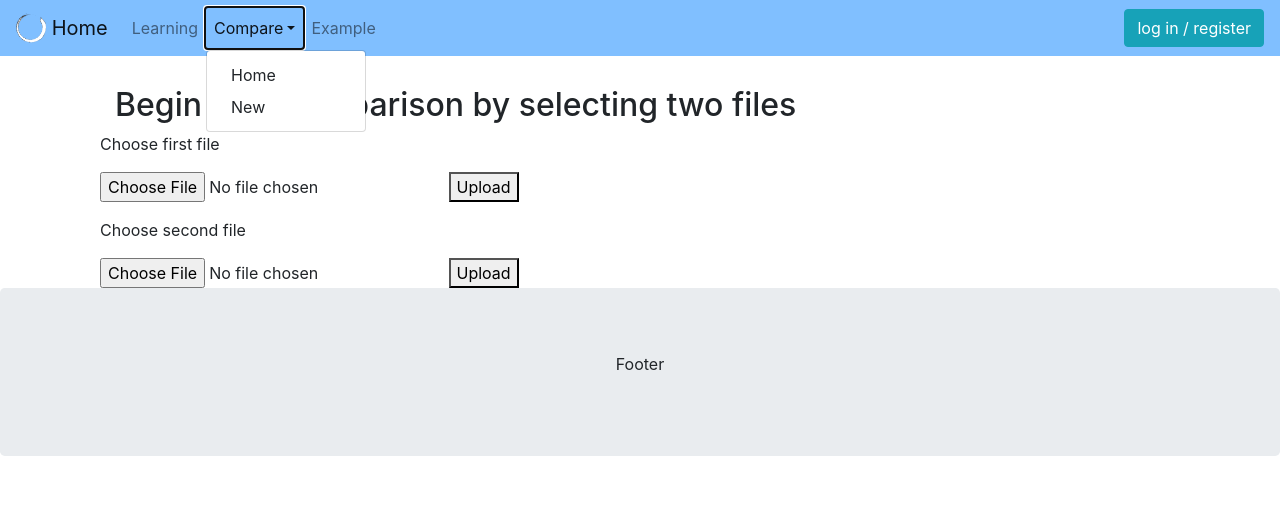
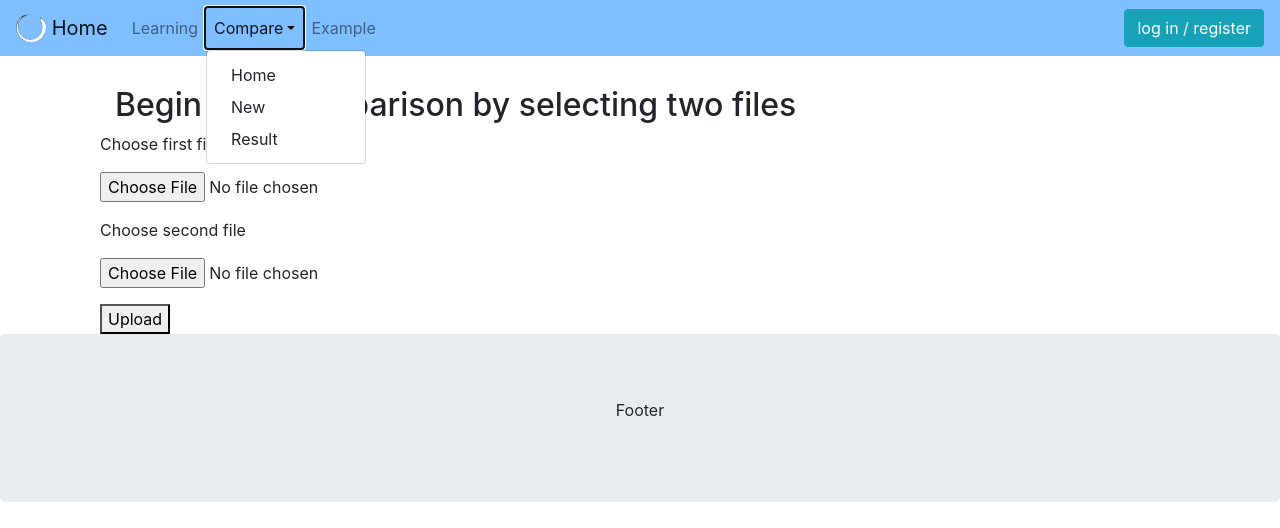
Before and after one commit to itsbillw/django_lite, a Django app: page /compare/new/ in a window 1280 px wide, after a click on "Compare". Shown: the top 528 px of the page. Run offline with Django 3.2, Linux system fonts and the light colour scheme; some libraries are stand-ins or nearby versions.

Commit message:
Update for compare

```diff
--- a/csv_compare/templates/csv_compare/compare.html
+++ b/csv_compare/templates/csv_compare/compare.html
@@ -7,14 +7,16 @@
         <h2>Begin new comparison by selecting two files</h2>
     </div>
 
-    <form action="{% url 'csv_compare:index' %}" method="post" enctype="multipart/form-data">
-        {% csrf_token %} {# bootstrap_form form #} {% buttons %}
+    <form action="{% url 'csv_compare:result' %}" method="post" enctype="multipart/form-data">
+        {% csrf_token %}
+        {# bootstrap_form form #}
+        {% buttons %}
         <p>Choose first file</p>
         <input type="file" name="csv_file" />
-        <button type="submit" value="Upload">Upload</button>
         <p></p>
         <p>Choose second file</p>
         <input type="file" name="csv_file" />
+        <p></p>
         <button type="submit" value="Upload">Upload</button>
         {% endbuttons %}
     </form>
--- /dev/null
+++ b/csv_compare/templates/csv_compare/result.html
@@ -0,0 +1,6 @@
+{% extends "django_lite/base.html" %}
+{% load bootstrap4 %}
+
+{% block content %}
+
+{% endblock %}
--- a/csv_compare/urls.py
+++ b/csv_compare/urls.py
@@ -8,5 +8,6 @@ urlpatterns = [
     # Home page.
     path('', views.index, name='index'),
     path('new/', views.compare, name='compare'),
+    path('result/', views.result, name='result'),
     path('example/', views.example, name='example'),
 ]
--- a/csv_compare/views.py
+++ b/csv_compare/views.py
@@ -4,10 +4,14 @@ def index(request):
     """The home page for learning log"""
     return render(request, 'csv_compare/index.html')
 
+def example(request):
+    """test page"""
+    return render(request, 'csv_compare/example.html')
+
 def compare(request):
-    """The home page for learning log"""
+    """import and compare two csv files """
     return render(request, 'csv_compare/compare.html')
 
-def example(request):
-    """The home page for learning log"""
-    return render(request, 'csv_compare/example.html')
+def result(request):
+    """import and compare two csv files """
+    return render(request, 'csv_compare/result.html')
--- a/django_lite/templates/django_lite/base.html
+++ b/django_lite/templates/django_lite/base.html
@@ -44,6 +44,7 @@
                     <div class="dropdown-menu" aria-labelledby="dropdown01">
                         <a class="dropdown-item" href="{% url 'csv_compare:index' %}">Home</a>
                         <a class="dropdown-item" href="{% url 'csv_compare:compare' %}">New</a>
+                        <a class="dropdown-item" href="{% url 'csv_compare:result' %}">Result</a>
                     </div>
                 </li>
                 <li class="nav-item">
```
